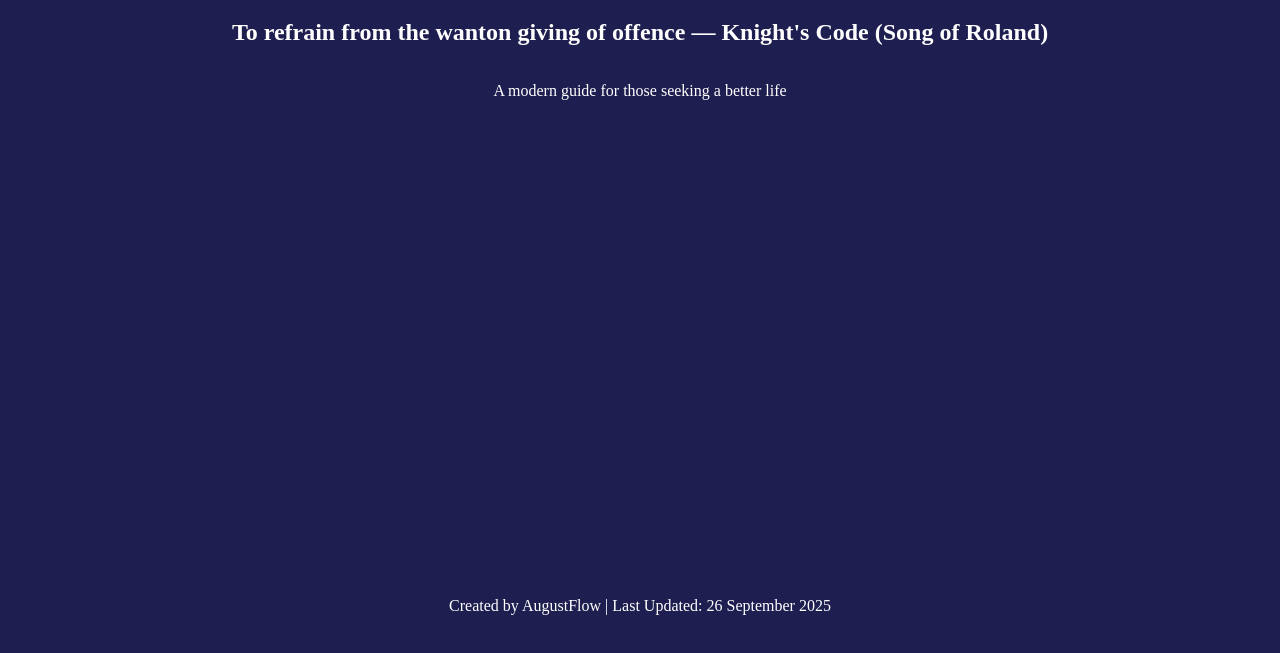
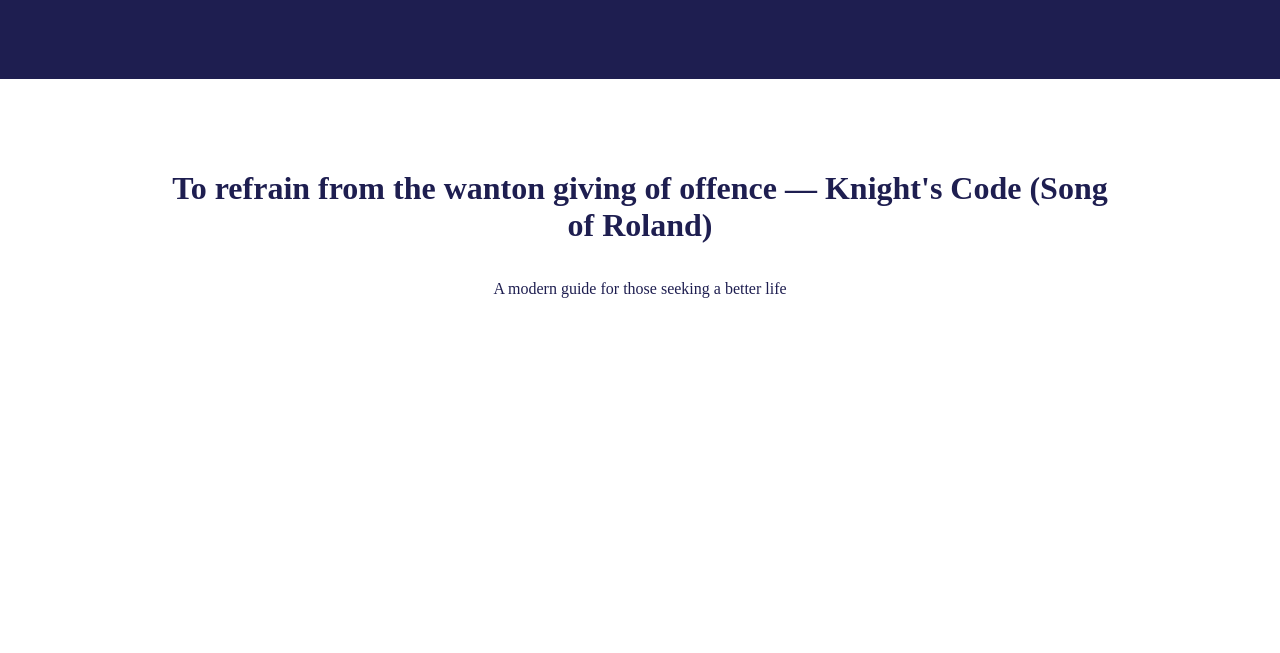
Before and after one commit to JAugustineFlory/Improve.github.io, a plain HTML site: page index.html in a window 1280 px wide. Shown: the part 155-808 px from the top of the page. Drawn offline with Linux system fonts and the light colour scheme.

Commit message:
Refactor layout and styles for improved structure and aesthetics

```diff
--- a/index.html
+++ b/index.html
@@ -18,10 +18,13 @@
             <a href="\pages\information.html">Information</a>
             <a href="\pages\readingLog.html">Reading Log</a>
     </nav>
-    <!-- Daily motivation & knowledge enhancer -->
-    <h2 id="honourText"></h2>
-    <!--Background and Description -->
-    <p>A modern guide for those seeking a better life</p>
+
+    <main>
+        <!-- Daily motivation & knowledge enhancer -->
+        <h2 id="honourText"></h2>
+        <!--Background and Description -->
+        <p>A modern guide for those seeking a better life</p>
+    </main>
 
 
     <footer>Created by AugustFlow | Last Updated: 26 September 2025</footer>
--- a/styles.css
+++ b/styles.css
@@ -7,7 +7,7 @@ body {
     text-align: center;
     display: flex;
     flex-direction: column;
-    color: white;
+    color: rgb(30,30,80);
     padding-top: 3%;
     justify-content: center;
     align-items: center;
@@ -34,6 +34,7 @@ nav {
 }
 
 nav a {
+    transition-duration: 0.6s;
     font-size: 2em;
     text-decoration: none;
     color: white;
@@ -50,12 +51,13 @@ nav a:hover {
 /* Components */
 main {
     width: 90%;
-    height: 100%;
+    height: 80vh;
     display: flex;
     justify-content: space-evenly;
     background-color: white;
     padding: 5%;
     overflow-x: hidden;
+    margin-top: 10vh;
 }
 
 
--- a/styles/home.css
+++ b/styles/home.css
@@ -3,3 +3,16 @@
 #honourText {
     max-width: 75vw;
 }
+
+main {
+    display: flex;
+    flex-direction: column;
+    justify-content: flex-start;
+    align-items: center;
+}
+
+h2 {
+    color: rgb(30,30,80);
+    font-size: 2em;
+    margin-bottom: 20px;
+}
```
Also changed, not shown: styles/applications.css (+4 -7 lines).
